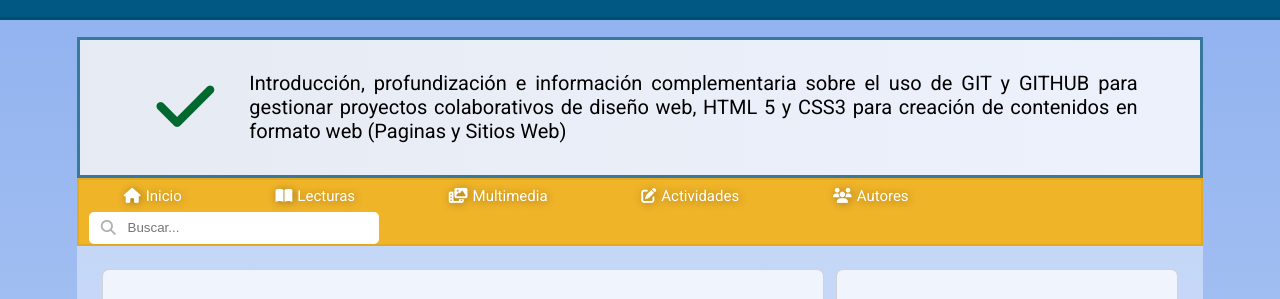
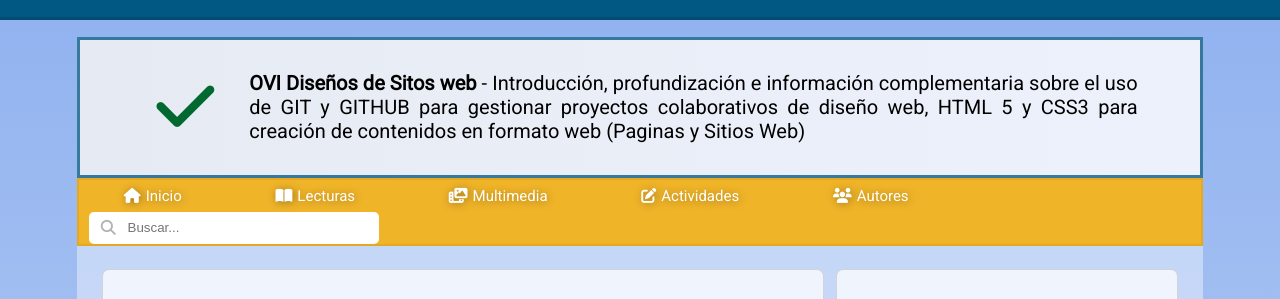
Before and after one commit to PALEROMO/FASE3, a plain HTML site: page index.html in a window 1280 px wide. Shown: the part 88-387 px from the top of the page. Drawn offline with Linux system fonts and the light colour scheme.

Commit message:
Actualización

```diff
--- a/index.html
+++ b/index.html
@@ -17,7 +17,7 @@
             <li><a href="#"><i class="fas fa-envelope"></i>Contáctanos</a></li>
         </ul>
     </header>
-    <section class="slider"><div><i class="fas fa-check"></i></div><articule>Introducción, profundización e información complementaria sobre el uso de GIT y GITHUB para gestionar proyectos colaborativos de diseño web, HTML 5 y CSS3 para creación de contenidos en formato web (Paginas y Sitios Web)</articule></section>
+    <section class="slider"><div><i class="fas fa-check"></i></div><articule><b>OVI Diseños de Sitos web</b> - Introducción, profundización e información complementaria sobre el uso de GIT y GITHUB para gestionar proyectos colaborativos de diseño web, HTML 5 y CSS3 para creación de contenidos en formato web (Paginas y Sitios Web)</articule></section>
     <nav>
         <ul class="menu">
             <li class="boton"><a href="index.html" title="Ir al inicio"><i class="fas fa-home"></i>Inicio</a></li>
```
